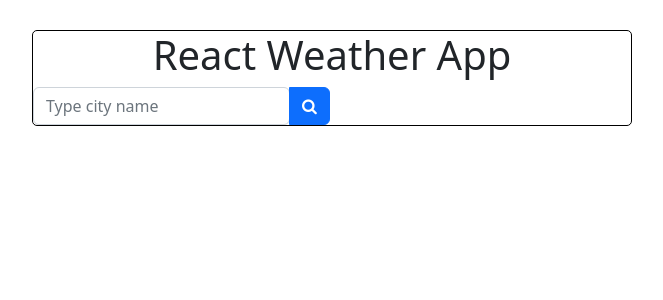
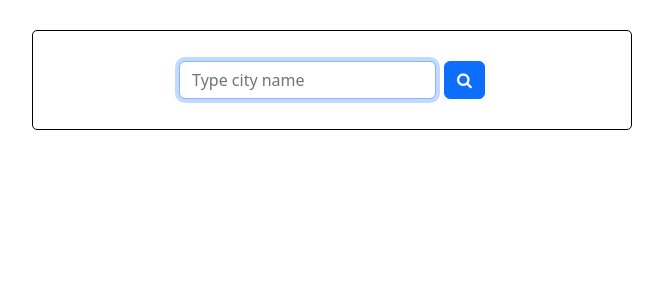
Before and after one commit to tikameutia/react-weather-app, a React (Create React App) app: page / in a window 1280 px wide. Shown: the top 300 px of the page, without its empty margins (308-971 px from the left). Built offline with nearby package versions, Linux system fonts and the light colour scheme.

Commit message:
Updated search engine

```diff
--- a/src/SearchEngine.css
+++ b/src/SearchEngine.css
@@ -1,4 +1,3 @@
 .SearchEngine {
-  display: block;
-  margin: 0 auto;
+  margin: 30px 0;
 }
--- a/src/SearchEngine.js
+++ b/src/SearchEngine.js
@@ -4,19 +4,22 @@ import "./SearchEngine.css";
 export default function SearchEngine() {
   return (
     <div className="SearchEngine">
-      <div class="input-group">
-        <div class="form-outline">
+      <form className="d-flex justify-content-center" id="search-city-form">
+        <div className="me-2">
           <input
             type="search"
-            id="form1"
-            class="form-control"
+            className="form-control"
             placeholder="Type city name"
+            autoFocus="on"
+            autoComplete="off"
           />
         </div>
-        <button type="button" class="btn btn-primary">
-          <i className="fa fa-search"></i>
-        </button>
-      </div>
+        <div>
+          <button type="submit" class="btn btn-primary">
+            <i className="fa fa-search"></i>
+          </button>
+        </div>
+      </form>
     </div>
   );
 }
--- a/src/Weather.js
+++ b/src/Weather.js
@@ -6,7 +6,6 @@ import "./Weather.css";
 export default function Weather() {
   return (
     <div className="Weather">
-      <h1>React Weather App</h1>
       <SearchEngine />
     </div>
   );
```
